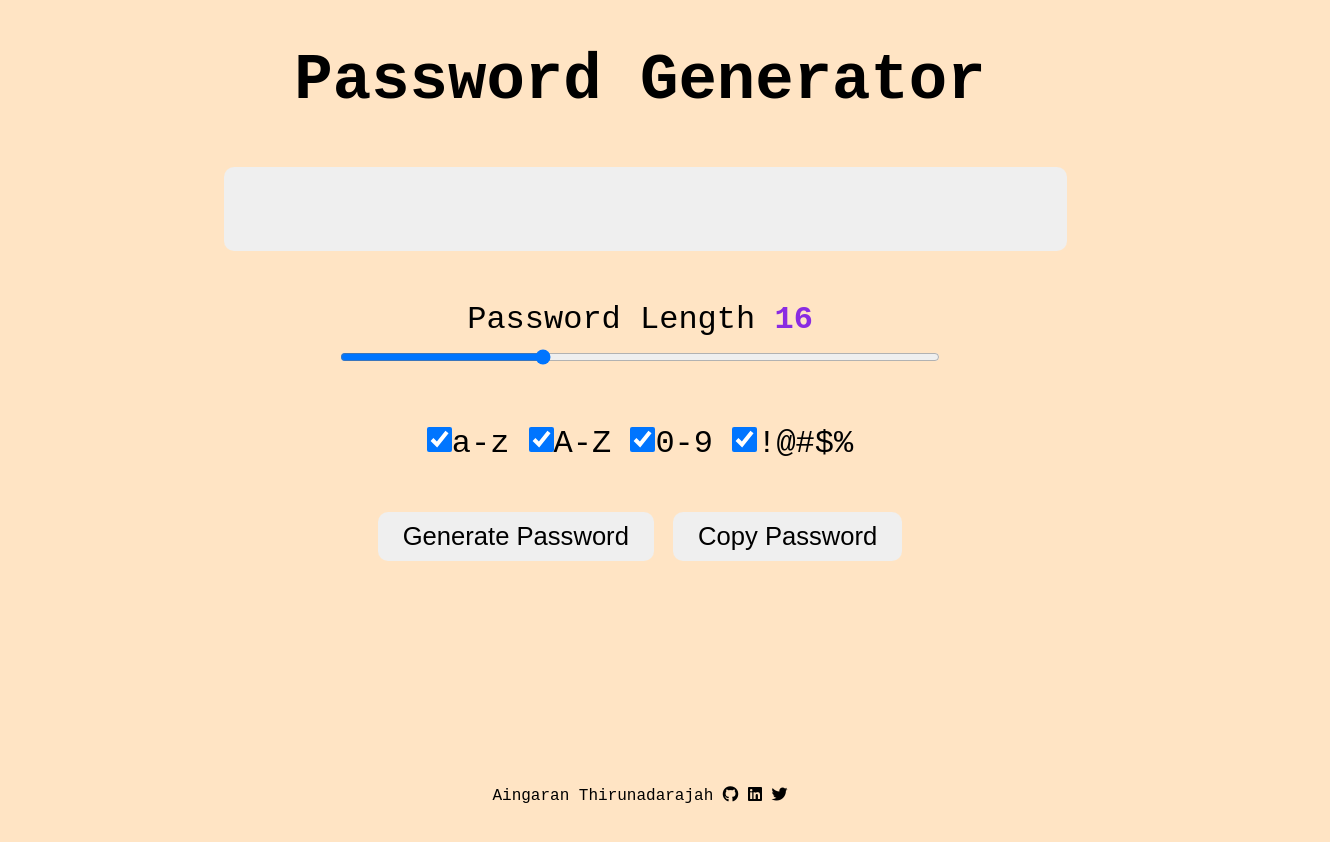
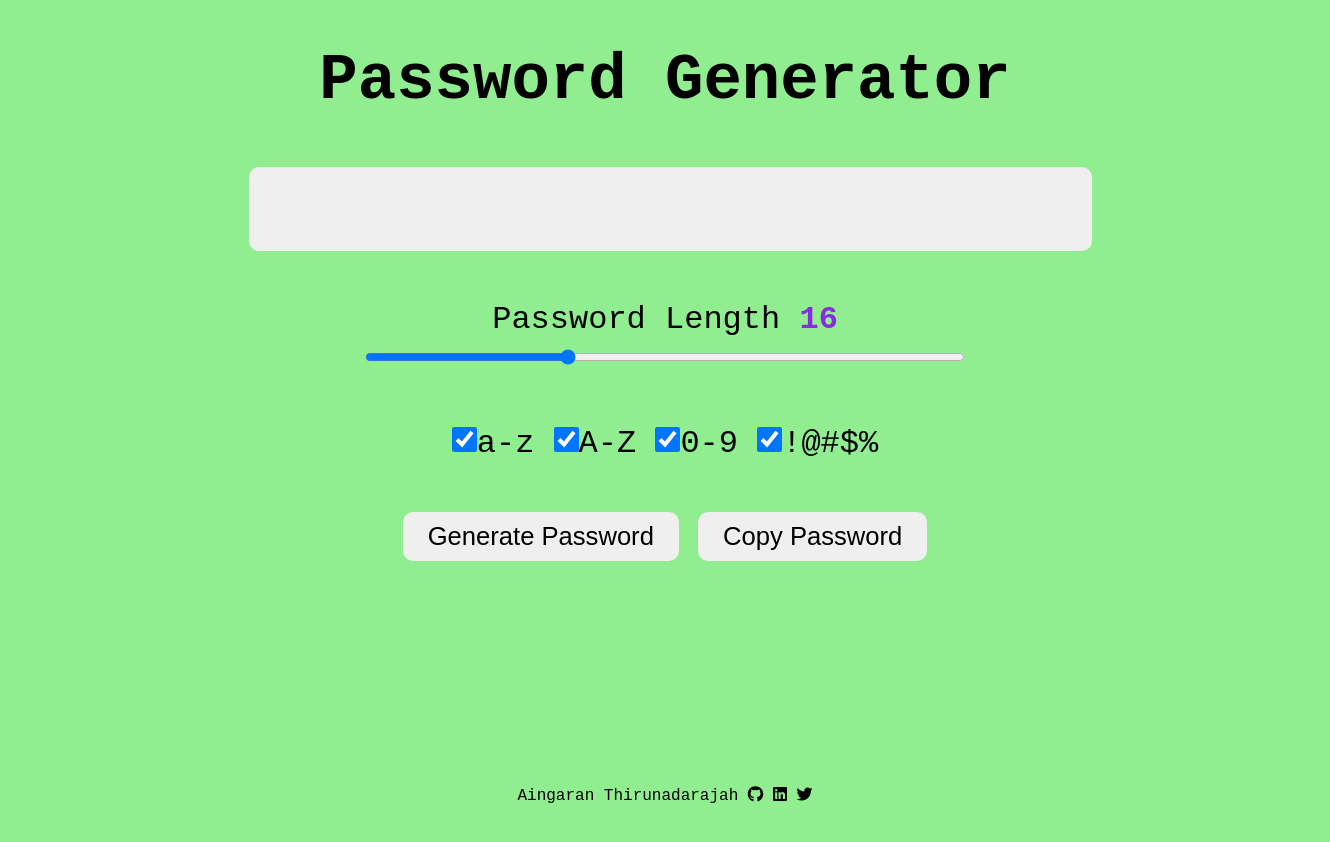
Before and after one commit to aingarant/password-generator, a plain HTML site: page index.html in a window 1280 px wide. Shown: the whole page, 1330 px wide, since content can reach past the window. Drawn offline with Linux system fonts and the light colour scheme; a web font is replaced by a local one.

Commit message:
Updated links in footer

```diff
--- a/css/style.css
+++ b/css/style.css
@@ -11,7 +11,16 @@ body
   background-color: bisque;
   font-size: 32px;
   font-family: 'Martian Mono', monospace;
-  text-align: center;
+
+}
+
+a{
+  color: #000;
+}
+
+a:hover
+{
+  color: bisque
 }
 div
 {
@@ -26,6 +35,8 @@ div
   align-items: center;
   text-align: center;
   min-height: 100vh;
+  width: 100%;
+  background-color: lightgreen;
 }
 
 h1
--- a/index.html
+++ b/index.html
@@ -45,9 +45,14 @@
       <button onclick="copyPassword()">Copy Password</button>
     </div>
     <footer>Aingaran Thirunadarajah
-      <i class="fa-brands fa-github"></i>
-      <i class="fa-brands fa-linkedin"></i>
-      <i class="fa-brands fa-twitter"></i></footer>
+      <a href="https://www.github.com/aingarant"><i class="fa-brands fa-github"></i></a>
+      <a href="https://www.linkedin.com/in/aingaran/"><i class="fa-brands fa-linkedin"></i></a>
+      <a href="https://www.twitter.com/aingaran">
+        <i class="fa-brands fa-twitter"></i>
+      </a>
+
+
+    </footer>
   </div>
 
 </body>
```
